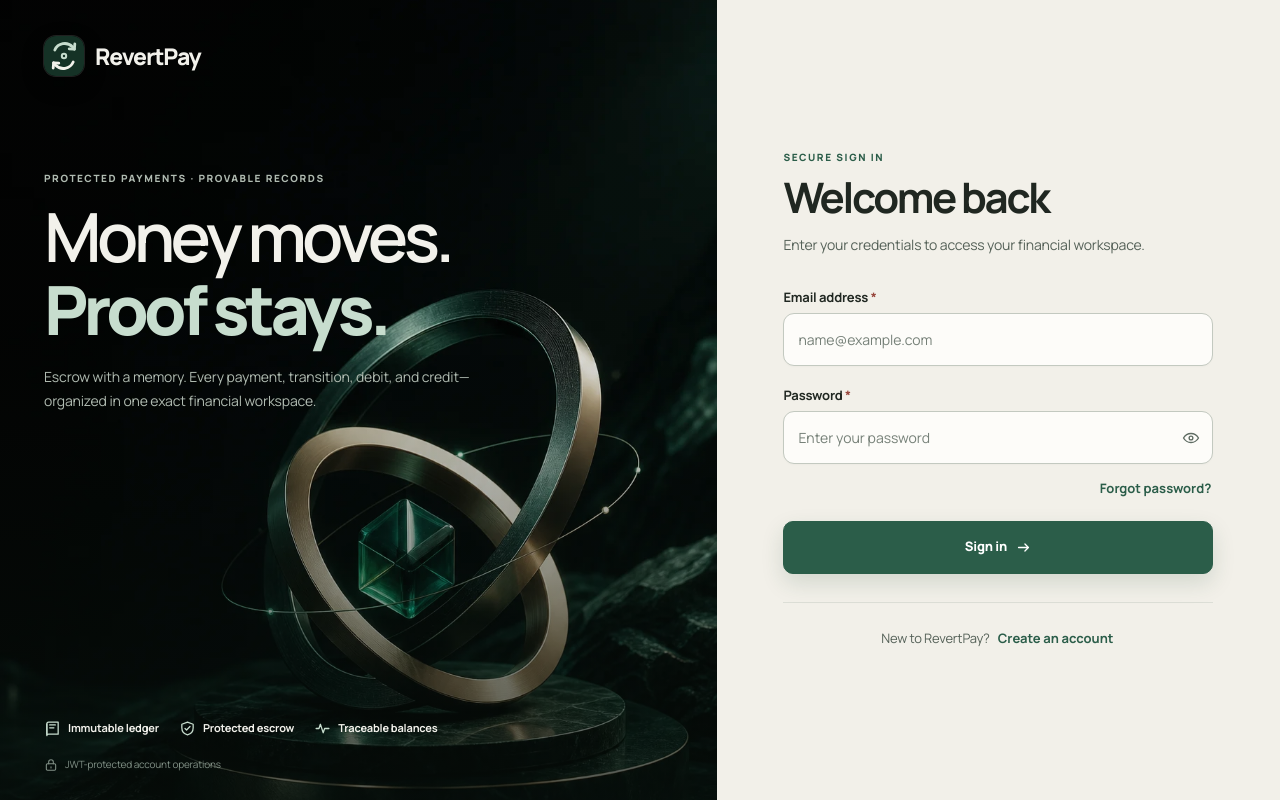
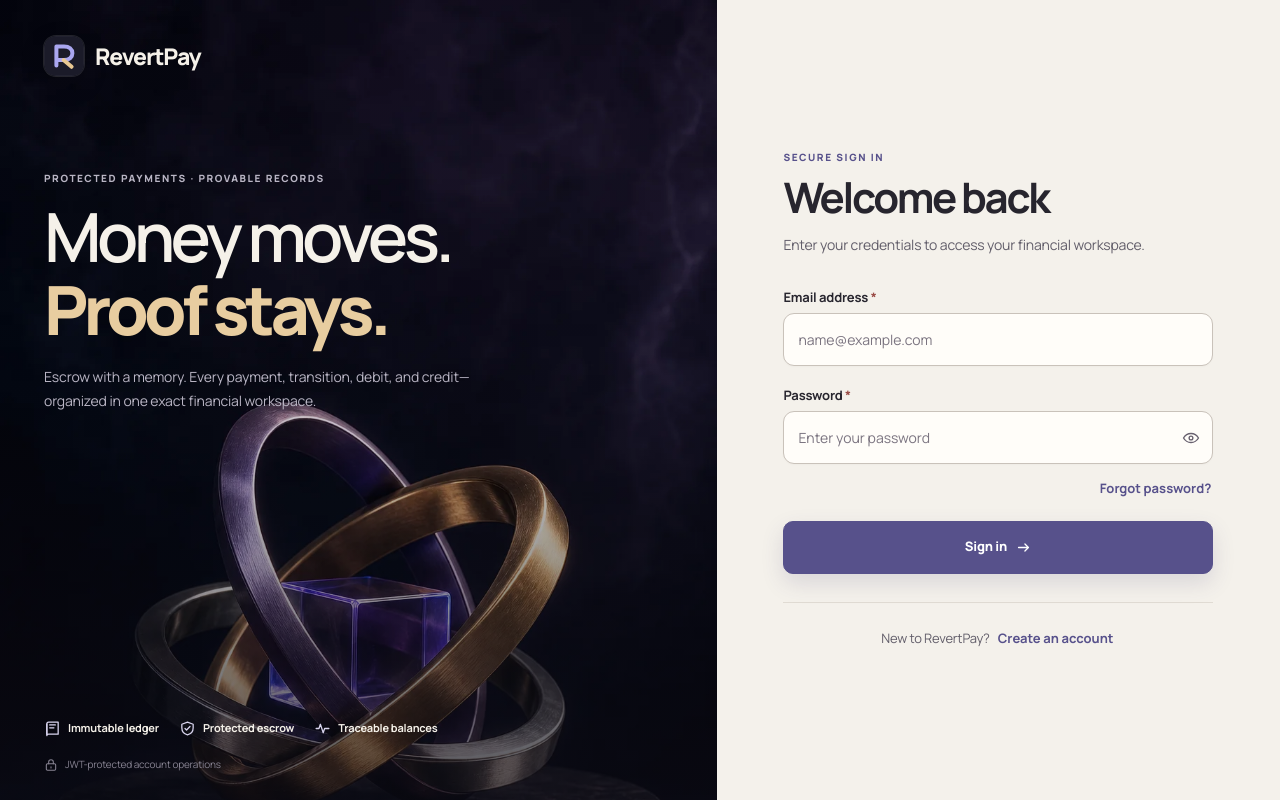
Before and after one commit to Siva2583/Revert-Pay-2.0, a React (Vite) app in the folder frontend/: page / in a window 1280 px wide. Built offline with nearby package versions, Linux system fonts and the light colour scheme.

Commit message:
Create iris and champagne visual identity
Co-authored-by: arena-agent <297053741+arena-agent@users.noreply.github.com>

```diff
--- a/frontend/index.html
+++ b/frontend/index.html
@@ -4,7 +4,7 @@
     <meta charset="UTF-8" />
     <link rel="icon" type="image/svg+xml" href="/favicon.svg" />
     <meta name="viewport" content="width=device-width, initial-scale=1.0" />
-    <meta name="theme-color" content="#0d1813" />
+    <meta name="theme-color" content="#171821" />
     <meta
       name="description"
       content="RevertPay financial operations, protected escrow, and immutable ledger workspace."
--- a/frontend/src/App.css
+++ b/frontend/src/App.css
@@ -188,7 +188,7 @@
   border-color: var(--brand);
   background: var(--brand);
   color: white;
-  box-shadow: 0 1px 2px rgba(32, 73, 55, 0.16);
+  box-shadow: 0 1px 2px rgba(68, 62, 115, 0.16);
 }
 
 .button-primary:hover:not(:disabled) {
@@ -347,7 +347,7 @@
 .input-shell input::placeholder,
 textarea::placeholder,
 .search-control input::placeholder {
-  color: #768078;
+  color: #7b7480;
   opacity: 1;
 }
 
@@ -934,7 +934,7 @@ textarea::placeholder,
   gap: 24px;
   padding: 22px 36px;
   border-bottom: 1px solid var(--border);
-  background: rgba(242, 240, 233, 0.94);
+  background: rgba(244, 241, 235, 0.94);
   backdrop-filter: blur(14px);
 }
 
@@ -1188,7 +1188,7 @@ textarea::placeholder,
   border: 1px solid rgba(255, 255, 255, 0.16);
   border-radius: 10px;
   background: rgba(255, 255, 255, 0.07);
-  color: var(--mint);
+  color: var(--accent);
 }
 
 .attention-card-label {
@@ -1221,7 +1221,7 @@ textarea::placeholder,
   gap: 6px;
   margin-top: auto;
   padding-top: 14px;
-  color: var(--mint);
+  color: var(--accent);
   font-size: 11px;
   font-weight: 700;
 }
@@ -1561,7 +1561,7 @@ textarea::placeholder,
 
 .guidance-list li > span {
   padding-top: 2px;
-  color: var(--mint);
+  color: var(--accent);
   font-family: var(--font-mono);
   font-size: 10px;
 }
@@ -2212,7 +2212,7 @@ textarea::placeholder,
   place-items: center;
   padding: 24px;
   overflow-y: auto;
-  background: rgba(13, 24, 19, 0.5);
+  background: rgba(23, 24, 33, 0.5);
   backdrop-filter: blur(4px);
   animation: backdrop-in var(--motion-normal) ease both;
 }
@@ -2638,7 +2638,7 @@ textarea::placeholder,
 }
 
 .auth-copy h1 span {
-  color: var(--mint);
+  color: var(--accent);
 }
 
 .auth-copy > p:not(.eyebrow) {
@@ -2661,7 +2661,7 @@ textarea::placeholder,
 }
 
 .auth-benefits > div > span {
-  color: var(--mint);
+  color: var(--accent);
 }
 
 .auth-benefits strong {
@@ -3016,7 +3016,7 @@ textarea::placeholder,
     height: 100%;
     padding: 0;
     border: 0;
-    background: rgba(13, 24, 19, 0.42);
+    background: rgba(23, 24, 33, 0.42);
     backdrop-filter: blur(2px);
   }
 
--- a/frontend/src/components/Logo.jsx
+++ b/frontend/src/components/Logo.jsx
@@ -8,23 +8,16 @@ function LogoMark({ size = 40 }) {
       role="img"
       aria-label="RevertPay"
     >
-      <rect width="100" height="100" rx="24" fill="#153226" />
+      <rect width="100" height="100" rx="26" fill="#1B1B29" />
+      <rect x="1" y="1" width="98" height="98" rx="25" stroke="#FFFFFF" strokeOpacity="0.1" />
       <path
-        d="M27 35a27 27 0 0 1 44-8l5 6"
-        stroke="#C7DDCE"
-        strokeWidth="7"
+        d="M31 74V26h19c13 0 21 7 21 17s-8 17-21 17H31"
+        stroke="#AAA7F0"
+        strokeWidth="10"
         strokeLinecap="round"
+        strokeLinejoin="round"
       />
-      <path d="m77 20-1 13-13-1" stroke="#C7DDCE" strokeWidth="7" strokeLinecap="round" strokeLinejoin="round" />
-      <path
-        d="M73 65a27 27 0 0 1-44 8l-5-6"
-        stroke="#F2F1EB"
-        strokeWidth="7"
-        strokeLinecap="round"
-      />
-      <path d="m23 80 1-13 13 1" stroke="#F2F1EB" strokeWidth="7" strokeLinecap="round" strokeLinejoin="round" />
-      <circle cx="50" cy="50" r="8" fill="#C7DDCE" />
-      <circle cx="50" cy="50" r="3" fill="#153226" />
+      <path d="M49 60 69 77" stroke="#E8C892" strokeWidth="10" strokeLinecap="round" />
     </svg>
   );
 }
@@ -50,7 +43,7 @@ function Logo({
       <Mark size={size} />
       <span
         className="logo-wordmark"
-        style={{ color: light ? "#f2f1eb" : "#202721" }}
+        style={{ color: light ? "#f5f1e9" : "#27252e" }}
       >
         RevertPay
       </span>
--- a/frontend/src/index.css
+++ b/frontend/src/index.css
@@ -1,43 +1,48 @@
 :root {
   color-scheme: light;
-  --background: #f2f0e9;
-  --surface: #fdfcf9;
-  --surface-subtle: #f8f7f2;
-  --surface-muted: #eae9e2;
-  --surface-brand: #e5ece5;
-  --text: #202721;
-  --text-secondary: #556158;
-  --text-muted: #5f6c63;
-  --border: #dcded6;
-  --border-strong: #c3c9c0;
-  --brand: #2b5d49;
-  --brand-hover: #204937;
-  --brand-deep: #153226;
-  --brand-soft: #e2ebe3;
-  --brand-border: #b8cbbb;
-  --mint: #c7ddce;
-  --mint-hover: #d6e5da;
-  --ink: #0d1813;
-  --on-dark: #f2f1eb;
-  --on-dark-secondary: #b0bbb1;
-  --on-dark-muted: #829187;
-  --dark-border: #2b3a31;
-  --dark-surface: #14241c;
-  --dark-surface-hover: #1b2d23;
-  --success: #35634a;
-  --success-soft: #e8efe8;
-  --success-border: #c4d4c5;
-  --warning: #7a5b2a;
-  --warning-soft: #f7f0e3;
-  --warning-border: #e1d1b4;
-  --error: #98463c;
-  --error-hover: #7d372f;
-  --error-soft: #f8eae6;
-  --error-border: #e3c4bc;
-  --info: #526d7c;
-  --info-soft: #edf1f2;
-  --info-border: #cbd6da;
-  --focus: #3b7158;
+  --background: #f4f1eb;
+  --surface: #fffdf9;
+  --surface-subtle: #faf7f2;
+  --surface-muted: #ede9e2;
+  --surface-brand: #eeecf7;
+  --text: #27252e;
+  --text-secondary: #625e6a;
+  --text-muted: #68616f;
+  --border: #e0dbd3;
+  --border-strong: #c9c2ba;
+  --brand: #57518b;
+  --brand-hover: #443e73;
+  --brand-deep: #2c2944;
+  --brand-soft: #e9e6f3;
+  --brand-border: #c8c1de;
+  --accent: #d9d5ef;
+  --accent-hover: #e7e3f6;
+  --highlight: #e8cda0;
+  --highlight-hover: #f0dbb8;
+  --highlight-soft: #f5ecdc;
+  --highlight-ink: #493924;
+  --highlight-muted: #6d5637;
+  --ink: #171821;
+  --on-dark: #f5f1e9;
+  --on-dark-secondary: #b9b5c4;
+  --on-dark-muted: #888493;
+  --dark-border: #34313f;
+  --dark-surface: #22212f;
+  --dark-surface-hover: #2b2939;
+  --success: #38644f;
+  --success-soft: #e7eee7;
+  --success-border: #c5d4c7;
+  --warning: #86602d;
+  --warning-soft: #f8efdf;
+  --warning-border: #e6d3b2;
+  --error: #9a4c46;
+  --error-hover: #7f3c38;
+  --error-soft: #f8e9e6;
+  --error-border: #e5c6c0;
+  --info: #526d87;
+  --info-soft: #eaf0f5;
+  --info-border: #c8d5e1;
+  --focus: #6c64a8;
   --font-sans: "Manrope Variable", Manrope, "Segoe UI", sans-serif;
   --font-mono: "IBM Plex Mono", "SFMono-Regular", Consolas, monospace;
   --space-1: 4px;
@@ -52,10 +57,10 @@
   --radius-md: 10px;
   --radius-lg: 14px;
   --radius-xl: 18px;
-  --shadow-sm: 0 1px 2px rgba(27, 39, 31, 0.04);
-  --shadow-md: 0 12px 30px rgba(27, 39, 31, 0.08);
-  --shadow-lg: 0 24px 70px rgba(13, 24, 19, 0.18);
-  --focus-ring: 0 0 0 3px rgba(59, 113, 88, 0.18);
+  --shadow-sm: 0 1px 2px rgba(52, 44, 60, 0.04);
+  --shadow-md: 0 12px 30px rgba(52, 44, 60, 0.08);
+  --shadow-lg: 0 24px 70px rgba(23, 24, 33, 0.18);
+  --focus-ring: 0 0 0 3px rgba(108, 100, 168, 0.18);
   --motion-fast: 150ms;
   --motion-normal: 220ms;
   --sidebar-width: 256px;
@@ -152,7 +157,7 @@ a {
 }
 
 ::selection {
-  background: #d3dfd4;
+  background: #ddd7ee;
   color: var(--brand-deep);
 }
 
--- a/frontend/src/styles/editorial.css
+++ b/frontend/src/styles/editorial.css
@@ -13,7 +13,7 @@ body {
 .account-summary-card {
   border-color: var(--border);
   border-radius: 16px;
-  box-shadow: 0 1px 1px rgba(27, 39, 31, 0.02), 0 12px 34px rgba(27, 39, 31, 0.035);
+  box-shadow: 0 1px 1px rgba(52, 44, 60, 0.02), 0 12px 34px rgba(52, 44, 60, 0.035);
 }
 
 .eyebrow {
@@ -46,13 +46,13 @@ body {
 .button-primary {
   border-color: var(--brand);
   background: var(--brand);
-  box-shadow: 0 7px 18px rgba(32, 73, 55, 0.17);
+  box-shadow: 0 7px 18px rgba(68, 62, 115, 0.17);
 }
 
 .button-primary:hover:not(:disabled) {
   border-color: var(--brand-hover);
   background: var(--brand-hover);
-  box-shadow: 0 9px 22px rgba(32, 73, 55, 0.22);
+  box-shadow: 0 9px 22px rgba(68, 62, 115, 0.22);
 }
 
 .button-secondary {
@@ -79,7 +79,7 @@ body {
   min-height: 50px;
   border-color: var(--border-strong);
   border-radius: 11px;
-  box-shadow: 0 1px 2px rgba(27, 39, 31, 0.025);
+  box-shadow: 0 1px 2px rgba(52, 44, 60, 0.025);
 }
 
 .input-shell input {
@@ -93,7 +93,7 @@ body {
 .form-field select:focus,
 .form-field textarea:focus {
   border-color: var(--focus);
-  box-shadow: 0 0 0 4px rgba(59, 113, 88, 0.12);
+  box-shadow: 0 0 0 4px rgba(108, 100, 168, 0.12);
 }
 
 .form-field select {
@@ -161,14 +161,14 @@ body {
   width: 100%;
   height: 100%;
   object-fit: cover;
-  object-position: 50% 54%;
+  object-position: 50% 0%;
 }
 
 .auth-art-shade {
   position: absolute;
   inset: 0;
   z-index: -1;
-  background: linear-gradient(180deg, rgba(7, 15, 11, 0.06) 0%, rgba(7, 15, 11, 0.12) 42%, rgba(7, 15, 11, 0.7) 100%);
+  background: linear-gradient(180deg, rgba(12, 12, 22, 0.06) 0%, rgba(12, 12, 22, 0.12) 42%, rgba(12, 12, 22, 0.7) 100%);
 }
 
 .auth-brand,
@@ -214,7 +214,7 @@ body {
 .auth-copy h1 span {
   display: block;
   margin-top: 7px;
-  color: var(--mint);
+  color: var(--highlight);
   font-weight: 710;
 }
 
@@ -247,7 +247,7 @@ body {
 }
 
 .auth-principles svg {
-  color: var(--mint);
+  color: var(--accent);
 }
 
 .auth-footer-note {
@@ -308,7 +308,7 @@ body {
 .auth-form-panel .button-primary {
   border-color: var(--brand);
   background: var(--brand);
-  box-shadow: 0 9px 22px rgba(32, 73, 55, 0.15);
+  box-shadow: 0 9px 22px rgba(68, 62, 115, 0.15);
 }
 
 .auth-form-panel .button-primary:hover:not(:disabled) {
@@ -349,7 +349,7 @@ body {
 /* High-contrast workspace shell */
 .sidebar {
   border-right: 1px solid var(--dark-border);
-  background: var(--ink);
+  background: linear-gradient(180deg, #191923 0%, var(--ink) 58%, #14151e 100%);
   color: var(--on-dark);
 }
 
@@ -409,10 +409,10 @@ body {
 }
 
 .side-nav button.current {
-  border-color: var(--mint);
-  background: var(--mint);
+  border-color: var(--accent);
+  background: var(--accent);
   color: var(--ink);
-  box-shadow: 0 7px 20px rgba(116, 145, 126, 0.09);
+  box-shadow: 0 7px 20px rgba(143, 134, 190, 0.09);
   font-weight: 760;
 }
 
@@ -453,8 +453,8 @@ body {
 }
 
 .sign-out:hover {
-  background: #2c201c;
-  color: #e5b0a5;
+  background: #2e2225;
+  color: #e8b4ac;
 }
 
 .sidebar-close {
@@ -467,7 +467,7 @@ body {
   min-height: 112px;
   padding: 23px 40px;
   border-bottom-color: var(--border);
-  background: rgba(242, 240, 233, 0.9);
+  background: rgba(244, 241, 235, 0.9);
 }
 
 .topbar h1 {
@@ -517,14 +517,14 @@ body {
   overflow: hidden;
   border: 1px solid var(--dark-border);
   border-radius: 19px;
-  background: var(--ink);
-  box-shadow: 0 20px 48px rgba(13, 24, 19, 0.12);
+  background: radial-gradient(circle at 84% 4%, rgba(87, 81, 139, 0.22), transparent 40%), linear-gradient(135deg, var(--ink) 0%, #1d1c2b 100%);
+  box-shadow: 0 20px 48px rgba(23, 24, 33, 0.12);
 }
 
 .overview-welcome::before {
   position: absolute;
   inset: 0;
-  background-image: linear-gradient(rgba(199, 221, 206, 0.035) 1px, transparent 1px), linear-gradient(90deg, rgba(199, 221, 206, 0.035) 1px, transparent 1px);
+  background-image: linear-gradient(rgba(217, 213, 239, 0.035) 1px, transparent 1px), linear-gradient(90deg, rgba(217, 213, 239, 0.035) 1px, transparent 1px);
   background-size: 34px 34px;
   content: "";
   mask-image: linear-gradient(90deg, black, transparent 80%);
@@ -564,31 +564,31 @@ body {
 }
 
 .overview-welcome .button-primary {
-  border-color: var(--mint);
-  background: var(--mint);
+  border-color: var(--accent);
+  background: var(--accent);
   color: var(--ink);
   box-shadow: none;
 }
 
 .overview-welcome .button-primary:hover:not(:disabled) {
-  border-color: var(--mint-hover);
-  background: var(--mint-hover);
+  border-color: var(--accent-hover);
+  background: var(--accent-hover);
 }
 
 .overview-welcome .button-secondary {
-  border-color: #405349;
+  border-color: #454152;
   background: var(--dark-surface);
   color: var(--on-dark);
   box-shadow: none;
 }
 
 .overview-welcome .button-secondary:hover:not(:disabled) {
-  border-color: #64776a;
+  border-color: #746d83;
   background: var(--dark-surface-hover);
 }
 
 .overview-welcome .button-ghost {
-  color: var(--mint);
+  color: var(--accent);
 }
 
 .overview-welcome .button-ghost:hover:not(:disabled) {
@@ -600,40 +600,40 @@ body {
   padding: 23px;
   border: 0;
   border-radius: 15px;
-  background: var(--mint);
-  color: var(--ink);
+  background: var(--highlight);
+  color: var(--highlight-ink);
   box-shadow: 0 15px 35px rgba(0, 0, 0, 0.12);
 }
 
 .attention-card:hover {
-  background: var(--mint-hover);
+  background: var(--highlight-hover);
 }
 
 .attention-card-icon {
-  border-color: rgba(13, 24, 19, 0.12);
-  background: rgba(13, 24, 19, 0.07);
-  color: var(--ink);
+  border-color: rgba(73, 57, 36, 0.14);
+  background: rgba(73, 57, 36, 0.07);
+  color: var(--highlight-ink);
 }
 
 .attention-card-label {
-  color: var(--brand);
+  color: var(--highlight-muted);
   font-size: 10px;
   letter-spacing: 0.13em;
 }
 
 .attention-card > strong {
-  color: var(--ink);
+  color: var(--highlight-ink);
   font-size: 52px;
   font-weight: 620;
 }
 
 .attention-card > p {
-  color: var(--brand-hover);
+  color: var(--highlight-muted);
   font-size: 12px;
 }
 
 .attention-link {
-  color: var(--ink);
+  color: var(--highlight-ink);
   font-size: 12px;
 }
 
@@ -657,6 +657,21 @@ body {
   width: 34px;
   height: 34px;
   border-radius: 9px;
+}
+
+.overview-page .metric-card:nth-child(2) .metric-icon {
+  background: var(--info-soft);
+  color: var(--info);
+}
+
+.overview-page .metric-card:nth-child(3) .metric-icon {
+  background: var(--surface-brand);
+  color: var(--brand);
+}
+
+.overview-page .metric-card:nth-child(4) .metric-icon {
+  background: var(--highlight-soft);
+  color: var(--highlight-muted);
 }
 
 .metric-value {
@@ -880,7 +895,7 @@ body {
 
 .toast {
   border-radius: 14px;
-  box-shadow: 0 18px 55px rgba(13, 24, 19, 0.17);
+  box-shadow: 0 18px 55px rgba(23, 24, 33, 0.17);
 }
 
 .toast-content strong {
@@ -902,7 +917,7 @@ body {
   position: absolute;
   inset: 0;
   z-index: -1;
-  background: linear-gradient(90deg, rgba(13, 24, 19, 0.1), rgba(13, 24, 19, 0.7)), url("../assets/revertpay-editorial.webp") left center / cover no-repeat;
+  background: linear-gradient(90deg, rgba(23, 24, 33, 0.1), rgba(23, 24, 33, 0.7)), url("../assets/revertpay-editorial.webp") left center / cover no-repeat;
   content: "";
   opacity: 0.72;
 }
```
Also changed, not shown: frontend/public/favicon.svg, frontend/src/assets/revertpay-editorial.webp.
